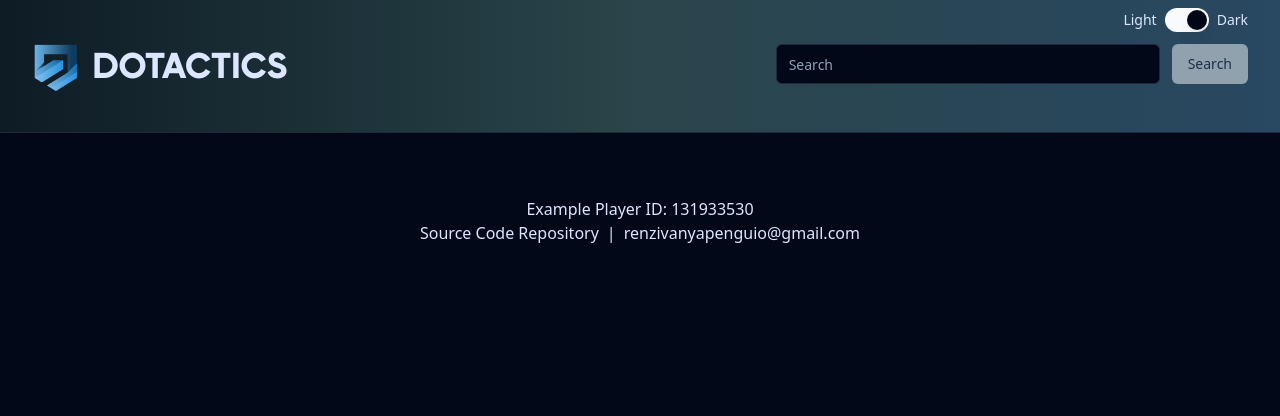
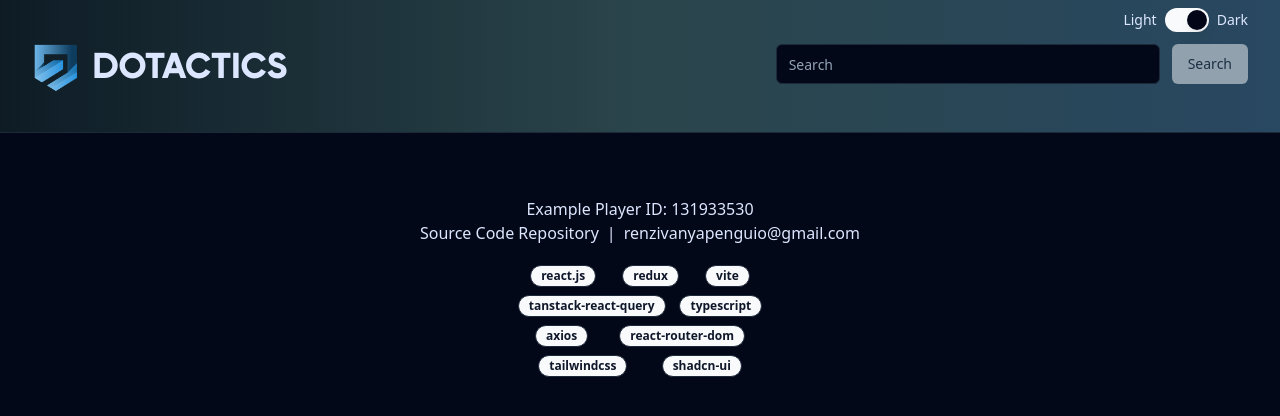
Before and after one commit to renzivan/reactjs-dota2-profile-tracker, a React (Vite) app: page / in a window 1280 px wide. Shown: the top 416 px of the page. Built offline with nearby package versions, Linux system fonts and the light colour scheme; no server answers.

Commit message:
added techs used for dashboard page

```diff
--- /dev/null
+++ b/src/components/ui/badge.tsx
@@ -0,0 +1,36 @@
+import * as React from "react"
+import { cva, type VariantProps } from "class-variance-authority"
+
+import { cn } from "@/lib/utils"
+
+const badgeVariants = cva(
+  "inline-flex items-center rounded-full border border-slate-200 px-2.5 py-0.5 text-xs font-semibold transition-colors focus:outline-none focus:ring-2 focus:ring-slate-950 focus:ring-offset-2 dark:border-slate-800 dark:focus:ring-slate-300",
+  {
+    variants: {
+      variant: {
+        default:
+          "border-transparent bg-slate-900 text-slate-50 hover:bg-slate-900/80 dark:bg-slate-50 dark:text-slate-900 dark:hover:bg-slate-50/80",
+        secondary:
+          "border-transparent bg-slate-100 text-slate-900 hover:bg-slate-100/80 dark:bg-slate-800 dark:text-slate-50 dark:hover:bg-slate-800/80",
+        destructive:
+          "border-transparent bg-red-500 text-slate-50 hover:bg-red-500/80 dark:bg-red-900 dark:text-slate-50 dark:hover:bg-red-900/80",
+        outline: "text-slate-950 dark:text-slate-50",
+      },
+    },
+    defaultVariants: {
+      variant: "default",
+    },
+  }
+)
+
+export interface BadgeProps
+  extends React.HTMLAttributes<HTMLDivElement>,
+    VariantProps<typeof badgeVariants> {}
+
+function Badge({ className, variant, ...props }: BadgeProps) {
+  return (
+    <div className={cn(badgeVariants({ variant }), className)} {...props} />
+  )
+}
+
+export { Badge, badgeVariants }
--- a/src/pages/Dashboard/index.tsx
+++ b/src/pages/Dashboard/index.tsx
@@ -1,14 +1,27 @@
+import { Badge } from "../../components/ui/badge";
+
 export function Dashboard() {
   return (
-    <div className="mt-16">
-      <div className="flex justify-center">
+    <div className="mt-16 flex flex-col items-center">
+      <div>
         <div>Example Player ID: 131933530</div>
       </div>
-      <div className="flex justify-center gap-2">
+      <div className="flex gap-2">
         <a className="hover:underline" target="_blank" href="https://github.com/renzivan/reactjs-dota2-profile-tracker">Source Code Repository</a>
         <span>|</span>
         <a className="hover:underline" target="_blank" href="mailto:renzivanyapenguio@gmail.com">renzivanyapenguio@gmail.com</a>
       </div>
+      <div className="mt-5 flex justify-evenly gap-2 max-w-64 flex-wrap">
+        <Badge className="font-bold">react.js</Badge>
+        <Badge className="font-bold">redux</Badge>
+        <Badge className="font-bold">vite</Badge>
+        <Badge className="font-bold">tanstack-react-query</Badge>
+        <Badge className="font-bold">typescript</Badge>
+        <Badge className="font-bold">axios</Badge>
+        <Badge className="font-bold">react-router-dom</Badge>
+        <Badge className="font-bold">tailwindcss</Badge>
+        <Badge className="font-bold">shadcn-ui</Badge>
+      </div>
     </div>
   )
 }
```
